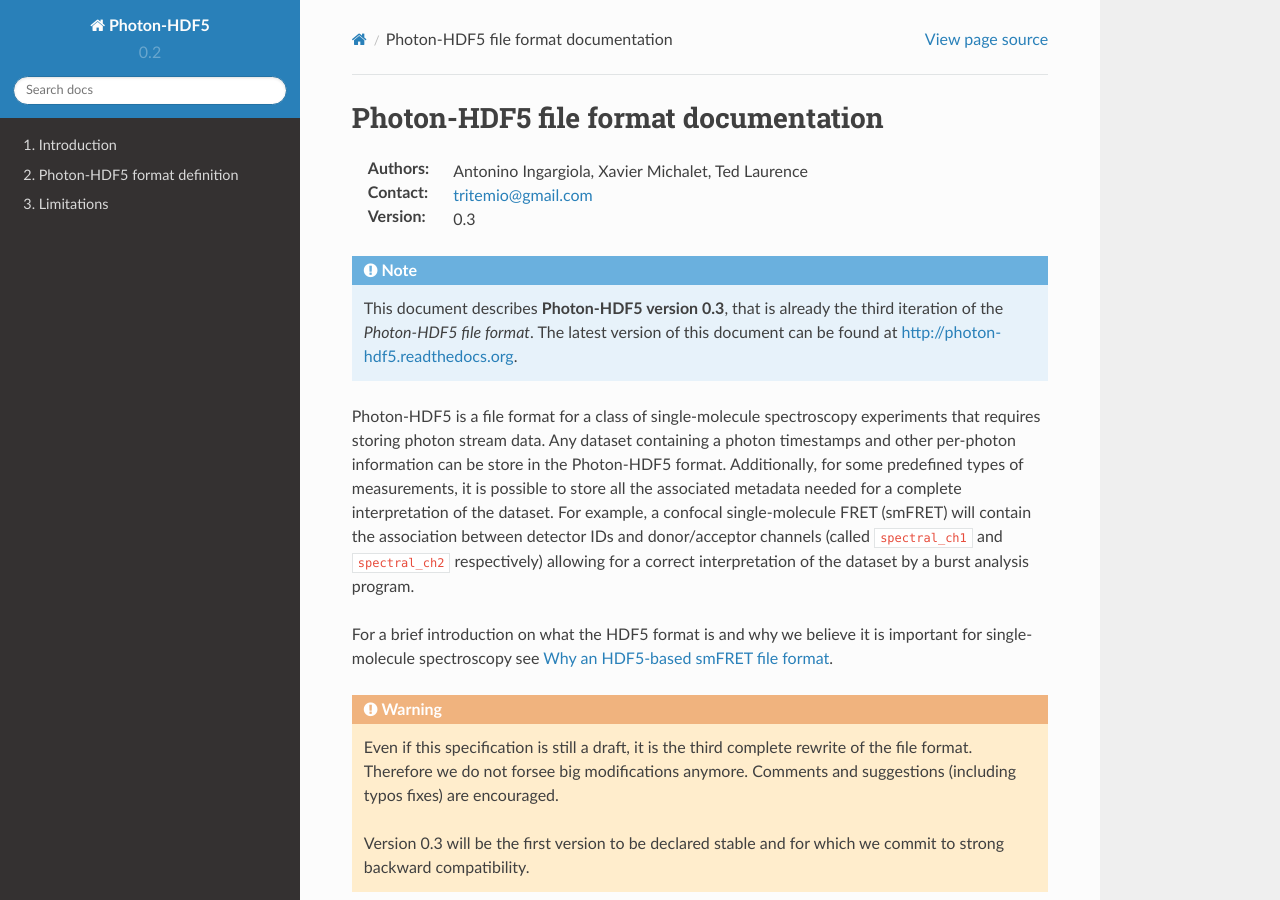
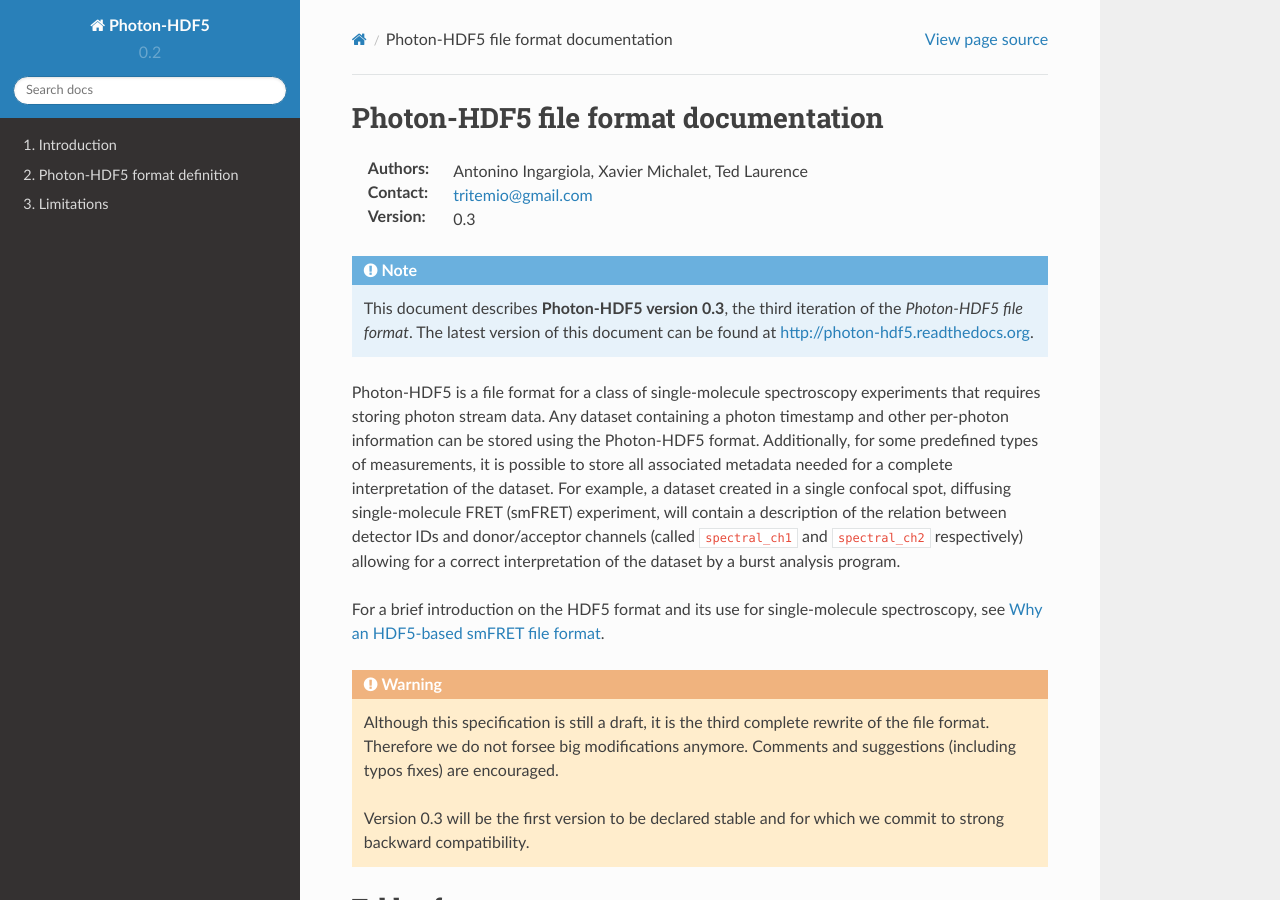
Before and after one commit to Photon-HDF5/photon-hdf5, a Sphinx documentation site: the page built from docs/index.rst, in a window 1280 px wide and 900 px high. Built offline with Sphinx 7.4.7 and the Read the Docs theme 2.0.0, drawn with Linux system fonts in a browser that asks for light colours.

Commit message:
Update index.rst
typos and text edit

```diff
--- a/docs/index.rst
+++ b/docs/index.rst
@@ -11,29 +11,29 @@ Photon-HDF5 file format documentation
 :Version: 0.3
 
 .. note ::
-   This document describes **Photon-HDF5 version 0.3**, that is
-   already the third iteration of the *Photon-HDF5 file format*.
+   This document describes **Photon-HDF5 version 0.3**, the third iteration of the *Photon-HDF5 file format*.
    The latest version of this document can be found at
    `http://photon-hdf5.readthedocs.org <http://photon-hdf5.readthedocs.org/>`__.
 
 Photon-HDF5 is a file format for a class of single-molecule spectroscopy
 experiments that requires storing photon stream data.
-Any dataset containing a photon timestamps and other per-photon information
-can be store in the Photon-HDF5 format.
+Any dataset containing a photon timestamp and other per-photon information
+can be stored using the Photon-HDF5 format.
 Additionally, for some predefined types of measurements, it is possible to
-store all the associated metadata needed for a complete interpretation
-of the dataset. For example, a confocal single-molecule FRET (smFRET)
-will contain the association between detector IDs and donor/acceptor channels
+store all associated metadata needed for a complete interpretation
+of the dataset. For example, a dataset created in a single confocal spot,
+diffusing single-molecule FRET (smFRET) experiment,
+will contain a description of the relation between detector IDs and donor/acceptor channels
 (called ``spectral_ch1`` and ``spectral_ch2`` respectively) allowing for
 a correct interpretation of the dataset by a burst analysis program.
 
-For a brief introduction on what the HDF5 format is and why we believe it is
-important for single-molecule spectroscopy see
+For a brief introduction on the HDF5 format and its
+use for single-molecule spectroscopy, see
 `Why an HDF5-based smFRET file format <http://fretbursts.readthedocs.org/en/latest/HDF5_format.html>`__.
 
 .. warning::
 
-    Even if this specification is still a draft, it is the third complete
+    Although this specification is still a draft, it is the third complete
     rewrite of the file format. Therefore we do not forsee big modifications
     anymore.
     Comments and suggestions (including typos fixes) are encouraged.
```
